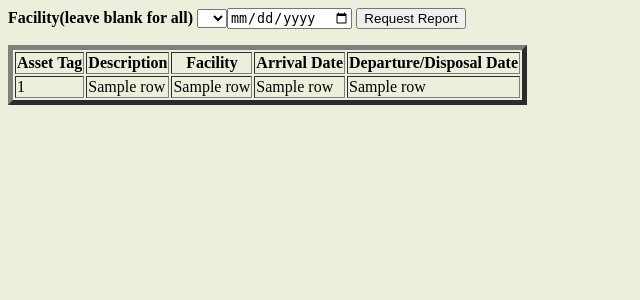
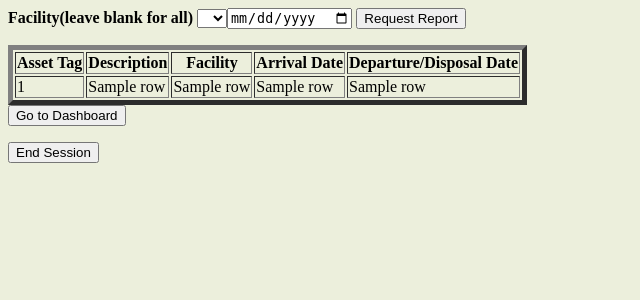
Before and after one commit to kyporter/OSNAP, a Flask app: template src/templates/p_report_request.html in a window 1280 px wide. Shown: the top 300 px of the page, without its empty margins (0-640 px from the left). Run offline with Flask 2, Linux system fonts and the light colour scheme; the template is opened without the code that fills it: most values are stand-ins (such as "Sample title", 1, 10 or a date in 2020); some libraries are stand-ins or nearby versions.

Commit message:
added dashboard, logout links to asset report page

```diff
--- a/src/templates/p_report_request.html
+++ b/src/templates/p_report_request.html
@@ -29,5 +29,11 @@
 			</tr>
 			{% endfor %}
 		</table>
+		<form action='/dashboard' method='GET'>
+			<input type='submit' value='Go to Dashboard' />
+		</form>
+		<form action='/logout' method='GET'>
+			<input type='submit' value='End Session' />
+		</form>
 	</body>
 </html>
```
